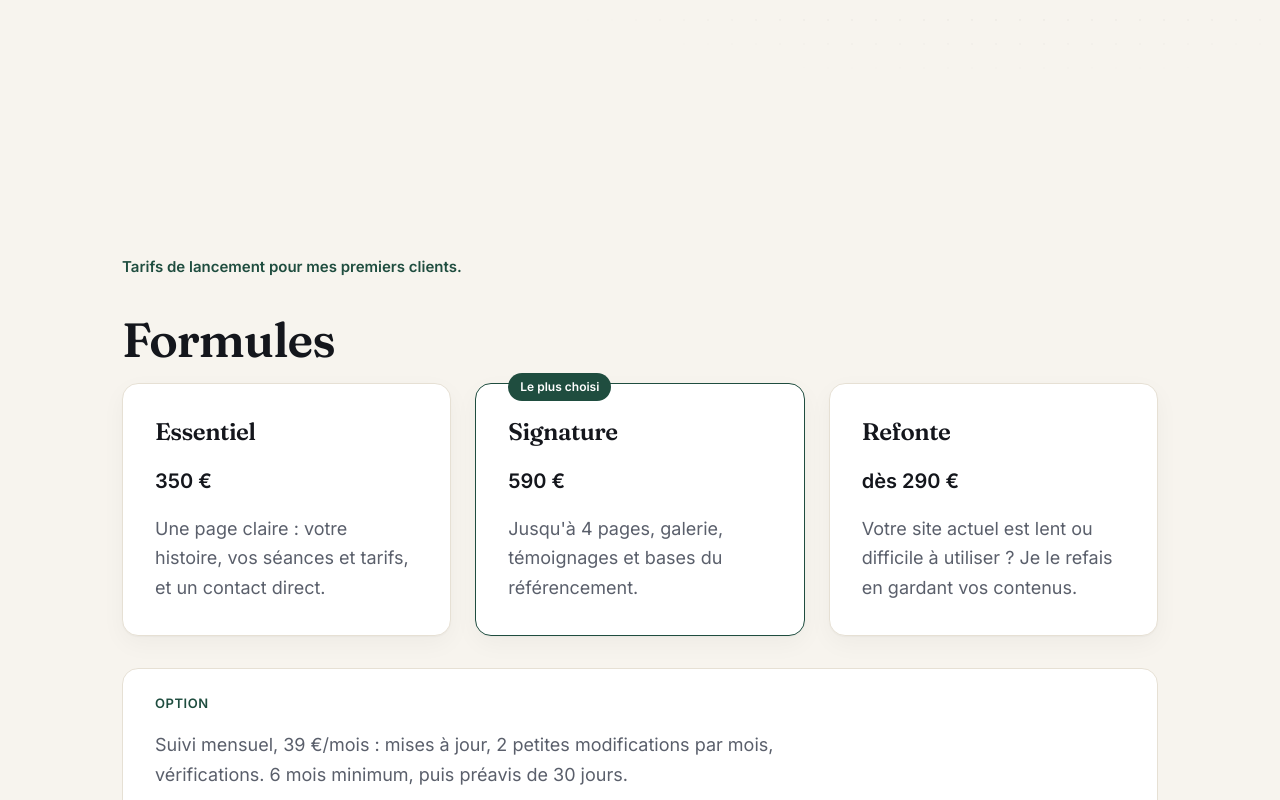
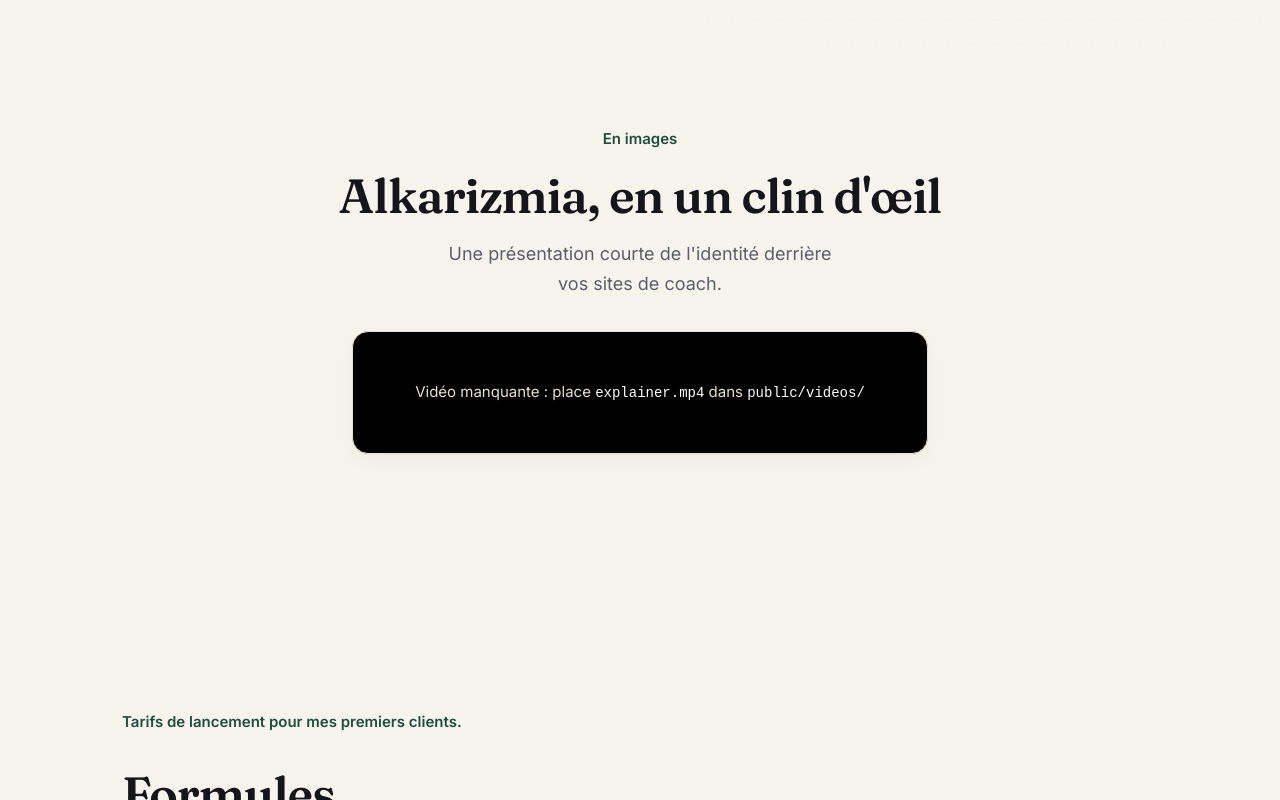
Before and after one commit to Alkarizmia/alkarizmia-coach, a React (Vite) app: page / in a window 1280 px wide. Shown: the part 520-1320 px from the top of the page. Built offline with nearby package versions, Linux system fonts and the light colour scheme.

Commit message:
Add explainer video section under hero on Claude Processus branch.
Wires ExplainerVideo into App after Hero, with styles and a missing-file
fallback. Expects public/videos/explainer.mp4 locally.

Co-authored-by: Alkarizmia <Alkarizmia@users.noreply.github.com>

```diff
--- a/src/App.jsx
+++ b/src/App.jsx
@@ -4,6 +4,7 @@
 import { useEffect } from "react";
 import Header from "./components/Header.jsx";
 import Hero from "./components/Hero.jsx";
+import ExplainerVideo from "./components/ExplainerVideo.jsx";
 import Offres from "./components/Offres.jsx";
 import Processus from "./components/Processus.jsx";
 import Realisations from "./components/Realisations.jsx";
@@ -22,6 +23,7 @@ export default function App() {
       <Header />
       <main>
         <Hero />
+        <ExplainerVideo />
         <Offres />
         <Processus />
         <Realisations />
--- /dev/null
+++ b/src/components/ExplainerVideo.jsx
@@ -0,0 +1,51 @@
+import { useState } from "react";
+
+/**
+ * Explainer — vidéo sous le hero.
+ * Fichier attendu : public/videos/explainer.mp4
+ */
+export default function ExplainerVideo() {
+  const [missing, setMissing] = useState(false);
+
+  return (
+    <section
+      id="explainer"
+      className="section explainer"
+      aria-labelledby="explainer-title"
+    >
+      <div className="container explainer__inner">
+        <p className="section__eyebrow" data-reveal>
+          En images
+        </p>
+        <h2 id="explainer-title" className="section__title" data-reveal>
+          Alkarizmia, en un clin d'œil
+        </h2>
+        <p className="explainer__lead" data-reveal>
+          Une présentation courte de l'identité derrière vos sites de coach.
+        </p>
+
+        <div className="explainer__frame" data-reveal>
+          {missing ? (
+            <p className="explainer__missing">
+              Vidéo manquante : place{" "}
+              <code>explainer.mp4</code> dans{" "}
+              <code>public/videos/</code>
+            </p>
+          ) : (
+            <video
+              className="explainer__video"
+              src="/videos/explainer.mp4"
+              controls
+              playsInline
+              preload="metadata"
+              aria-label="Vidéo de présentation Alkarizmia"
+              onError={() => setMissing(true)}
+            >
+              Votre navigateur ne prend pas en charge la lecture vidéo.
+            </video>
+          )}
+        </div>
+      </div>
+    </section>
+  );
+}
--- a/src/styles/global.css
+++ b/src/styles/global.css
@@ -482,6 +482,59 @@ ul {
   color: var(--color-text-muted);
   text-align: center;
   max-width: none;
+}
+
+/* —— Explainer vidéo (sous le hero) —— */
+.explainer {
+  padding-top: 0;
+}
+
+.explainer__inner {
+  display: flex;
+  flex-direction: column;
+  align-items: center;
+  text-align: center;
+}
+
+.explainer__inner .section__eyebrow,
+.explainer__inner .section__title {
+  text-align: center;
+}
+
+.explainer__lead {
+  margin: 0 auto var(--space-4);
+  max-width: 36ch;
+  text-align: center;
+}
+
+.explainer__frame {
+  width: min(100%, 36rem);
+  overflow: hidden;
+  border-radius: var(--radius);
+  border: 1px solid var(--color-border);
+  background: #000;
+  box-shadow: var(--shadow);
+}
+
+.explainer__video {
+  display: block;
+  width: 100%;
+  height: auto;
+  vertical-align: middle;
+}
+
+.explainer__missing {
+  margin: 0;
+  padding: var(--space-5) var(--space-3);
+  color: #e8e0d2;
+  font-size: 0.9375rem;
+  max-width: none;
+}
+
+.explainer__missing code {
+  font-family: ui-monospace, monospace;
+  font-size: 0.875rem;
+  color: #fff;
 }
 
 /* Maquette navigateur animée */
```
Also changed, not shown: 1 other file (tests, documents, lock files or other folders).
